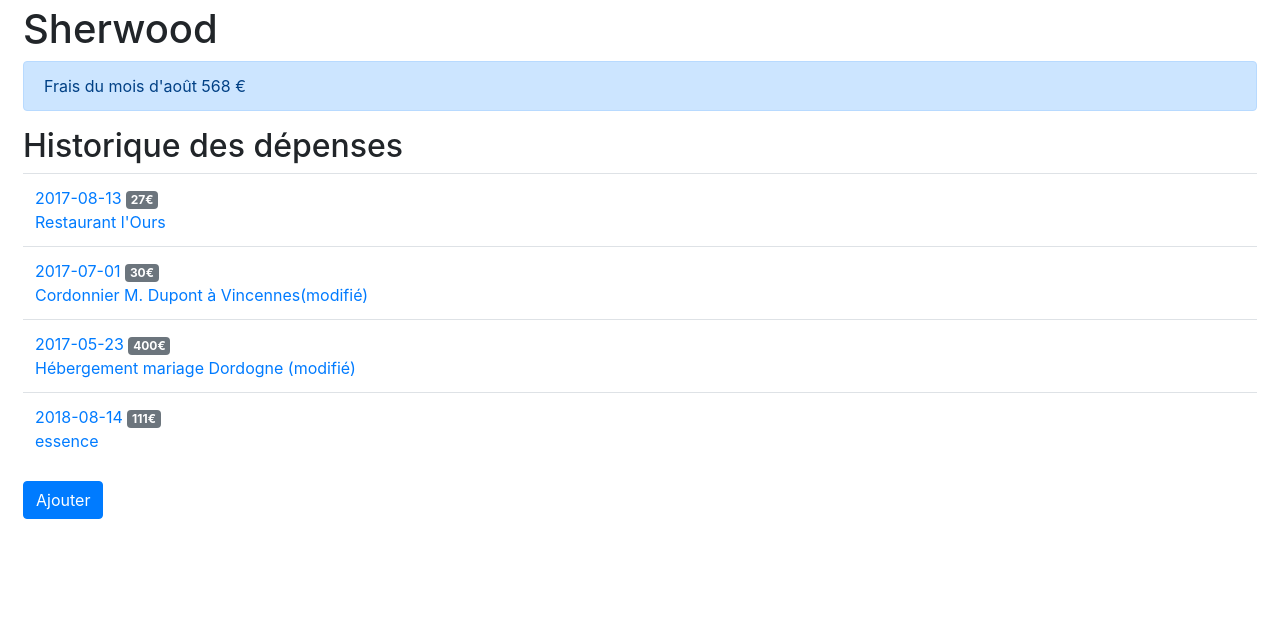
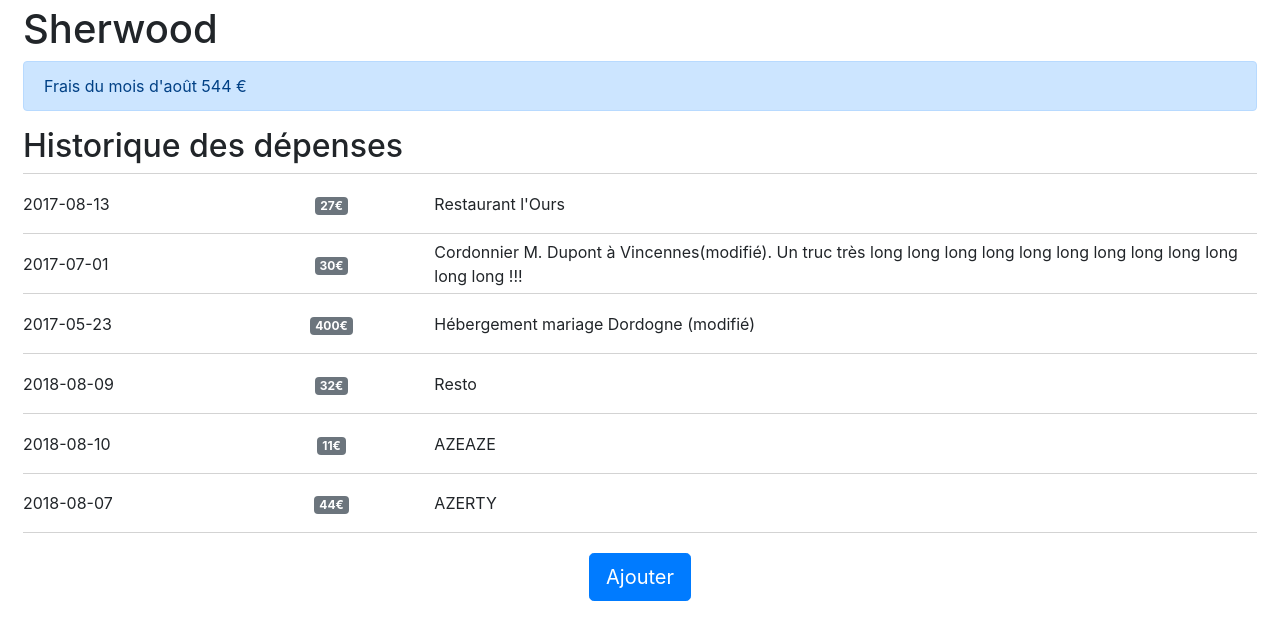
Before and after one commit to pom421/sherwood-react, a React (Create React App) app: page / in a window 1280 px wide. Shown: the top 640 px of the page. Built offline with nearby package versions, Linux system fonts and the light colour scheme; data requests are answered from the project's data file.

Commit message:
css flex + state de DetailCost doit être intialisé avec '' et non pas null ou undefined, pour éviter un messag de warning sur les composants controlé et non controlés

```diff
--- a/server/db.json
+++ b/server/db.json
@@ -11,7 +11,8 @@
       "id": 2,
       "date": "2017-07-01",
       "amount": "30",
-      "reason": "Cordonnier M. Dupont à Vincennes(modifié)"
+      "reason": "Cordonnier M. Dupont à Vincennes(modifié). Un truc très long long long long long long long long long long long long !!!",
+      "redirect": false
     },
     {
       "id": 3,
@@ -20,10 +21,24 @@
       "reason": "Hébergement mariage Dordogne (modifié)"
     },
     {
-      "id": 4,
-      "date": "2018-08-14",
-      "amount": "111",
-      "reason": "essence",
+      "date": "2018-08-09",
+      "amount": "32",
+      "reason": "Resto",
+      "redirect": false,
+      "id": 5
+    },
+    {
+      "date": "2018-08-10",
+      "amount": "11",
+      "reason": "AZEAZE",
+      "redirect": false,
+      "id": 6
+    },
+    {
+      "id": 7,
+      "date": "2018-08-07",
+      "amount": "44",
+      "reason": "AZERTY",
       "redirect": false
     }
   ]
--- a/src/components/DetailCost.js
+++ b/src/components/DetailCost.js
@@ -8,11 +8,13 @@ export default class DetailCost extends Component {
 
       console.log("DetailCost constructor")
 
+      // initialisation à "". Ne pas initialiser à null ou undefined, au risque que React croit que les composants sont non contrôlés
+      // alors qu'ils le deviennent avec componentDidMount (cf https://reactjs.org/docs/forms.html#controlled-components + https://github.com/twisty/formsy-react-components/issues/66)
       this.state = {
          id: props.id,
-         date: props.date,
-         amount: props.amount,
-         reason: props.reason,
+         date: "",
+         amount: "",
+         reason: "",
          redirect: false
       }
 
@@ -26,6 +28,7 @@ export default class DetailCost extends Component {
       if (this.props.id) {
          getCost(this.props.id)
             .then(json => {
+               console.log("json trouvé ", json)
                this.setState(
                   {
                      id: json.id,
@@ -79,6 +82,9 @@ export default class DetailCost extends Component {
    }
 
    onDelete() {
+      const res = window.confirm("Voulez-vous vraiment supprimer ce frais?")
+
+      if (res) {
          deleteCost(this.state.id)
             .then(() => {
                console.log("Suppression du cost")
@@ -89,6 +95,7 @@ export default class DetailCost extends Component {
             .catch(err => {
                console.log("Erreur lors de la suppression de l'item ", this.state.id)
             })
+      }
    }
 
    onChange(event) {
--- a/src/components/ListCostRows.js
+++ b/src/components/ListCostRows.js
@@ -6,25 +6,41 @@ export default class ListCostRows extends Component {
       const { costs } = this.props
 
       if (costs) {
-         var rows = this.props.costs.map(curr => (
-            <tr key={curr.id}>
-               <td>
-                  <Link to={`/detail/${curr.id}`}>
-                     {curr.date} <span className="badge badge-secondary">{curr.amount}€</span>
-                     <br />
-                     {curr.reason}
-                  </Link>
-               </td>
-            </tr>
-         ))
+         const nbCosts = costs.length
+         var rows = this.props.costs.map((curr, index) => {
+            let style = {
+               display: "flex",
+               justifyContent: "center",
+               alignItems: "center",
+               minHeight: 60,
+               borderTop: "1px solid lightgray",
+               padding: "5px 0"
+            }
+            if (index === nbCosts - 1) {
+               Object.assign(style, { borderBottom: "1px solid lightgray", marginBottom: 20 })
+            }
+            return (
+               <Link
+                  to={`/detail/${curr.id}`}
+                  key={curr.id}
+                  style={{ textDecoration: "none", color: "inherit" }}
+               >
+                  <div style={style}>
+                     <div style={{ flex: 1 }}>{curr.date}</div>
+                     <div style={{ flex: 1, textAlign: "center" }}>
+                        <span className="badge badge-secondary">{curr.amount}€</span>
+                     </div>
+                     <div style={{ flex: 4 }}>{curr.reason}</div>
+                  </div>
+               </Link>
+            )
+         })
       }
 
       return (
          <div className="mx-2">
             <h2>Historique des dépenses</h2>
-            <table className="table">
-               <tbody>{rows}</tbody>
-            </table>
+            <div style={{ display: "flex", flexDirection: "column" }}>{rows}</div>
          </div>
       )
    }
--- a/src/pages/IndexPage.js
+++ b/src/pages/IndexPage.js
@@ -35,11 +35,13 @@ export default class IndexPage extends Component {
             <Banner />
             <MonthlyCostsSummary costs={this.state.costs} />
             <ListCostRows costs={this.state.costs} />
-            <Link to="/detail">
-               <button type="button" className="btn btn-primary mx-2">
-                  Ajouter
-               </button>
-            </Link>
+            <div style={{textAlign: "center"}}>
+              <Link to="/detail">
+                <button type="button" className="btn btn-primary btn-lg">
+                    Ajouter
+                </button>
+              </Link>
+            </div>
          </div>
       )
    }
```
Lines whose indentation alone changed are shown as unchanged.
